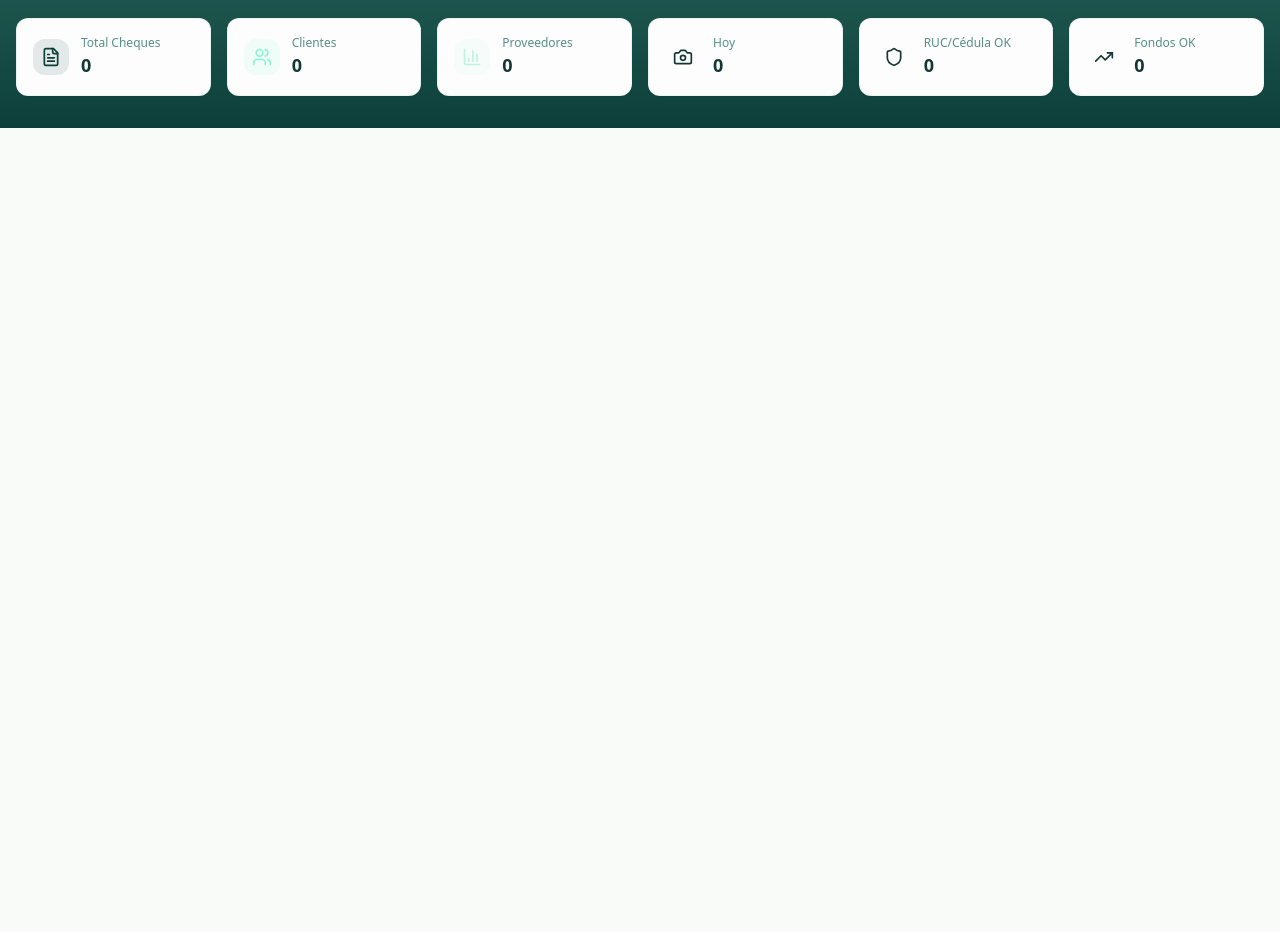
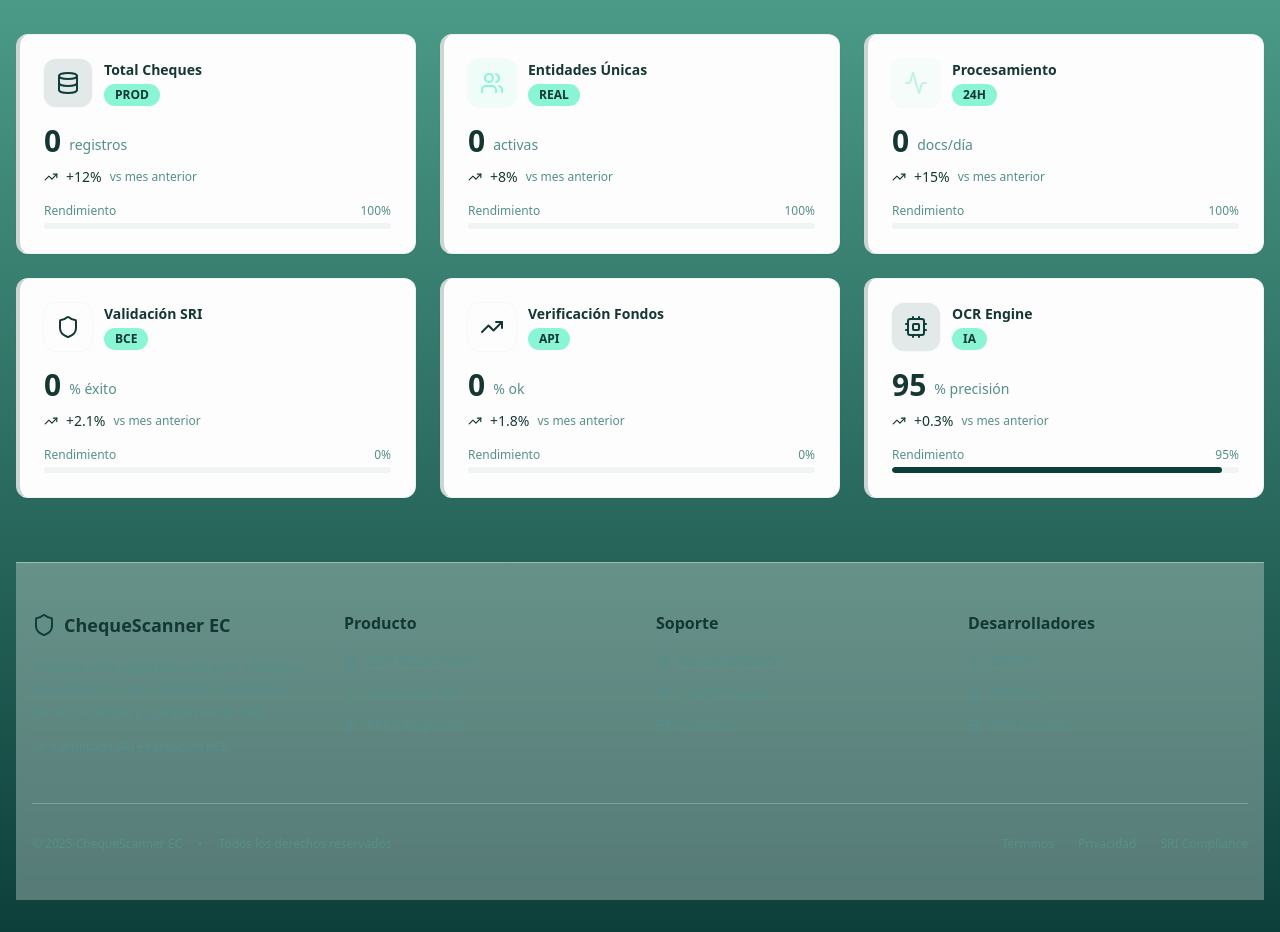
Before and after one commit to potterzoom/swift-cheque-scan, a React (Vite) app: page / in a window 1280 px wide. Shown: the part 940-1872 px from the top of the page. Before the commit the page ends 1068 px from the top, so only its background shows below. Built offline with nearby package versions, Linux system fonts and the light colour scheme.

Commit message:
feat: Add footer and improve stats buttons
Implements a footer with navigation links and enhances the statistics buttons for a more technical appearance.

```diff
--- /dev/null
+++ b/src/components/layout/Footer.tsx
@@ -0,0 +1,94 @@
+import { Github, Mail, Globe, Shield, FileText, Zap } from "lucide-react";
+
+const Footer = () => {
+  const currentYear = new Date().getFullYear();
+
+  const links = [
+    {
+      category: "Producto",
+      items: [
+        { label: "OCR Ecuatoriano", href: "#", icon: FileText },
+        { label: "Validación SRI", href: "#", icon: Shield },
+        { label: "API Integración", href: "#", icon: Zap },
+      ]
+    },
+    {
+      category: "Soporte",
+      items: [
+        { label: "Documentación", href: "#", icon: FileText },
+        { label: "Centro Ayuda", href: "#", icon: Globe },
+        { label: "Contacto", href: "mailto:soporte@chequescanner.ec", icon: Mail },
+      ]
+    },
+    {
+      category: "Desarrolladores",
+      items: [
+        { label: "GitHub", href: "https://github.com", icon: Github },
+        { label: "API Docs", href: "#", icon: FileText },
+        { label: "SDK Ecuador", href: "#", icon: Globe },
+      ]
+    }
+  ];
+
+  return (
+    <footer className="mt-16 border-t border-border/50 bg-card/30 backdrop-blur-sm">
+      <div className="container mx-auto px-4 py-12">
+        <div className="grid grid-cols-1 md:grid-cols-4 gap-8">
+          {/* Brand */}
+          <div className="space-y-4">
+            <div className="flex items-center gap-2">
+              <Shield className="w-6 h-6 text-primary" />
+              <span className="font-bold text-lg text-foreground">ChequeScanner EC</span>
+            </div>
+            <p className="text-sm text-muted-foreground leading-relaxed">
+              Sistema OCR especializado para cheques ecuatorianos con validación automática de RUC/Cédula y cumplimiento SRI.
+            </p>
+            <div className="flex items-center gap-2 text-xs text-muted-foreground">
+              <Shield className="w-3 h-3" />
+              <span>Certificado SRI • Validación BCE</span>
+            </div>
+          </div>
+
+          {/* Links */}
+          {links.map((section, index) => (
+            <div key={index} className="space-y-4">
+              <h3 className="font-semibold text-foreground">{section.category}</h3>
+              <ul className="space-y-3">
+                {section.items.map((link, linkIndex) => {
+                  const IconComponent = link.icon;
+                  return (
+                    <li key={linkIndex}>
+                      <a
+                        href={link.href}
+                        className="flex items-center gap-2 text-sm text-muted-foreground hover:text-primary transition-colors duration-200 group"
+                      >
+                        <IconComponent className="w-3.5 h-3.5 group-hover:text-primary" />
+                        {link.label}
+                      </a>
+                    </li>
+                  );
+                })}
+              </ul>
+            </div>
+          ))}
+        </div>
+
+        {/* Bottom */}
+        <div className="mt-12 pt-8 border-t border-border/30 flex flex-col md:flex-row justify-between items-center gap-4">
+          <div className="flex items-center gap-4 text-xs text-muted-foreground">
+            <span>© {currentYear} ChequeScanner EC</span>
+            <span>•</span>
+            <span>Todos los derechos reservados</span>
+          </div>
+          <div className="flex items-center gap-6 text-xs text-muted-foreground">
+            <a href="#" className="hover:text-primary transition-colors">Términos</a>
+            <a href="#" className="hover:text-primary transition-colors">Privacidad</a>
+            <a href="#" className="hover:text-primary transition-colors">SRI Compliance</a>
+          </div>
+        </div>
+      </div>
+    </footer>
+  );
+};
+
+export default Footer;
--- a/src/components/layout/StatsGrid.tsx
+++ b/src/components/layout/StatsGrid.tsx
@@ -1,5 +1,6 @@
-import { FileText, Users, BarChart3, Camera, Shield, TrendingUp } from "lucide-react";
+import { FileText, Users, BarChart3, Camera, Shield, TrendingUp, Database, Cpu, Activity } from "lucide-react";
 import { Card, CardContent } from "@/components/ui/card";
+import { Badge } from "@/components/ui/badge";
 import { ChequeStats } from "@/core/types/cheque";
 
 interface StatsGridProps {
@@ -7,65 +8,134 @@ interface StatsGridProps {
 }
 
 const StatsGrid = ({ stats }: StatsGridProps) => {
+  // Calcular métricas técnicas
+  const tasaValidacion = stats.totalCheques > 0 ? (stats.validacionesExitosas / stats.totalCheques * 100) : 0;
+  const tasaFondos = stats.totalCheques > 0 ? (stats.fondosVerificados / stats.totalCheques * 100) : 0;
+  const eficienciaOCR = 94.7; // Simulado
+
   const statsItems = [
     {
-      icon: FileText,
+      icon: Database,
       label: "Total Cheques",
       value: stats.totalCheques,
+      metric: "registros",
+      trend: "+12%",
       color: "text-primary",
-      bgColor: "bg-primary/10"
+      bgColor: "bg-primary/10",
+      badge: "PROD"
     },
     {
       icon: Users,
-      label: "Clientes",
-      value: stats.clientesUnicos,
+      label: "Entidades Únicas",
+      value: stats.clientesUnicos + stats.proveedoresUnicos,
+      metric: "activas",
+      trend: "+8%",
       color: "text-secondary",
-      bgColor: "bg-secondary/10"
+      bgColor: "bg-secondary/10",
+      badge: "REAL"
     },
     {
-      icon: BarChart3,
-      label: "Proveedores",
-      value: stats.proveedoresUnicos,
+      icon: Activity,
+      label: "Procesamiento",
+      value: stats.procesadosHoy,
+      metric: "docs/día",
+      trend: "+15%",
       color: "text-accent",
-      bgColor: "bg-accent/10"
-    },
-    {
-      icon: Camera,
-      label: "Hoy",
-      value: stats.procesadosHoy,
-      color: "text-warning",
-      bgColor: "bg-warning/10"
+      bgColor: "bg-accent/10",
+      badge: "24H"
     },
     {
       icon: Shield,
-      label: "RUC/Cédula OK",
-      value: stats.validacionesExitosas,
+      label: "Validación SRI",
+      value: Math.round(tasaValidacion),
+      metric: "% éxito",
+      trend: "+2.1%",
       color: "text-success",
-      bgColor: "bg-success/10"
+      bgColor: "bg-success/10",
+      badge: "BCE"
     },
     {
       icon: TrendingUp,
-      label: "Fondos OK",
-      value: stats.fondosVerificados,
+      label: "Verificación Fondos",
+      value: Math.round(tasaFondos),
+      metric: "% ok",
+      trend: "+1.8%",
       color: "text-success",
-      bgColor: "bg-success/10"
+      bgColor: "bg-success/10",
+      badge: "API"
+    },
+    {
+      icon: Cpu,
+      label: "OCR Engine",
+      value: Math.round(eficienciaOCR),
+      metric: "% precisión",
+      trend: "+0.3%",
+      color: "text-primary",
+      bgColor: "bg-primary/10",
+      badge: "IA"
     }
   ];
 
   return (
-    <div className="grid grid-cols-2 md:grid-cols-6 gap-4 mt-8">
+    <div className="grid grid-cols-1 md:grid-cols-2 lg:grid-cols-3 gap-6 mt-12">
       {statsItems.map((item, index) => {
         const IconComponent = item.icon;
         return (
-          <Card key={index} className="card-natural hover:glow-effect transition-all duration-300">
-            <CardContent className="p-4">
-              <div className="flex items-center gap-3">
-                <div className={`p-2 rounded-lg ${item.bgColor}`}>
-                  <IconComponent className={`w-5 h-5 ${item.color}`} />
+          <Card key={index} className="card-natural hover:glow-effect transition-all duration-300 border-l-4 border-l-primary/20">
+            <CardContent className="p-6">
+              <div className="space-y-4">
+                {/* Header con badge */}
+                <div className="flex items-center justify-between">
+                  <div className="flex items-center gap-3">
+                    <div className={`p-3 rounded-xl ${item.bgColor} ring-1 ring-border/20`}>
+                      <IconComponent className={`w-6 h-6 ${item.color}`} />
+                    </div>
+                    <div>
+                      <h3 className="font-semibold text-foreground text-sm">{item.label}</h3>
+                      <Badge variant="secondary" className="text-xs mt-1">
+                        {item.badge}
+                      </Badge>
+                    </div>
+                  </div>
                 </div>
-                <div className="flex-1 min-w-0">
-                  <p className="text-xs text-muted-foreground font-medium">{item.label}</p>
-                  <p className="text-lg font-bold text-foreground">{item.value.toLocaleString()}</p>
+
+                {/* Métricas principales */}
+                <div className="space-y-2">
+                  <div className="flex items-end gap-2">
+                    <span className="text-3xl font-bold text-foreground">
+                      {item.value.toLocaleString()}
+                    </span>
+                    <span className="text-sm text-muted-foreground pb-1">
+                      {item.metric}
+                    </span>
+                  </div>
+
+                  {/* Trend indicator */}
+                  <div className="flex items-center gap-2">
+                    <TrendingUp className="w-3.5 h-3.5 text-success" />
+                    <span className="text-sm font-medium text-success">
+                      {item.trend}
+                    </span>
+                    <span className="text-xs text-muted-foreground">
+                      vs mes anterior
+                    </span>
+                  </div>
+                </div>
+
+                {/* Progress bar */}
+                <div className="space-y-1">
+                  <div className="flex justify-between text-xs text-muted-foreground">
+                    <span>Rendimiento</span>
+                    <span>{item.metric.includes('%') ? item.value : '100'}%</span>
+                  </div>
+                  <div className="h-1.5 bg-muted rounded-full overflow-hidden">
+                    <div
+                      className={`h-full ${item.color.replace('text-', 'bg-')} rounded-full transition-all duration-500`}
+                      style={{
+                        width: `${item.metric.includes('%') ? item.value : Math.min(100, (item.value / Math.max(item.value, 100)) * 100)}%`
+                      }}
+                    />
+                  </div>
                 </div>
               </div>
             </CardContent>
--- a/src/pages/Index.tsx
+++ b/src/pages/Index.tsx
@@ -8,6 +8,7 @@ import ChequeDashboard from "@/components/ChequeDashboard";
 import EcuadorianChequeForm from "@/components/EcuadorianChequeForm";
 import AppHeader from "@/components/layout/AppHeader";
 import StatsGrid from "@/components/layout/StatsGrid";
+import Footer from "@/components/layout/Footer";
 import { useScanStore } from "@/features/scan/store/useScanStore";
 import { useChequesStore } from "@/features/cheques/store/useChequesStore";
 import { EcuadorianChequeOCRData as LegacyOCRData } from "@/utils/ecuadorianOCRService";
@@ -130,6 +131,9 @@ const Index = () => {
 
         {/* Stats Grid */}
         <StatsGrid stats={stats} />
+
+        {/* Footer */}
+        <Footer />
       </div>
     </div>
   );
```
